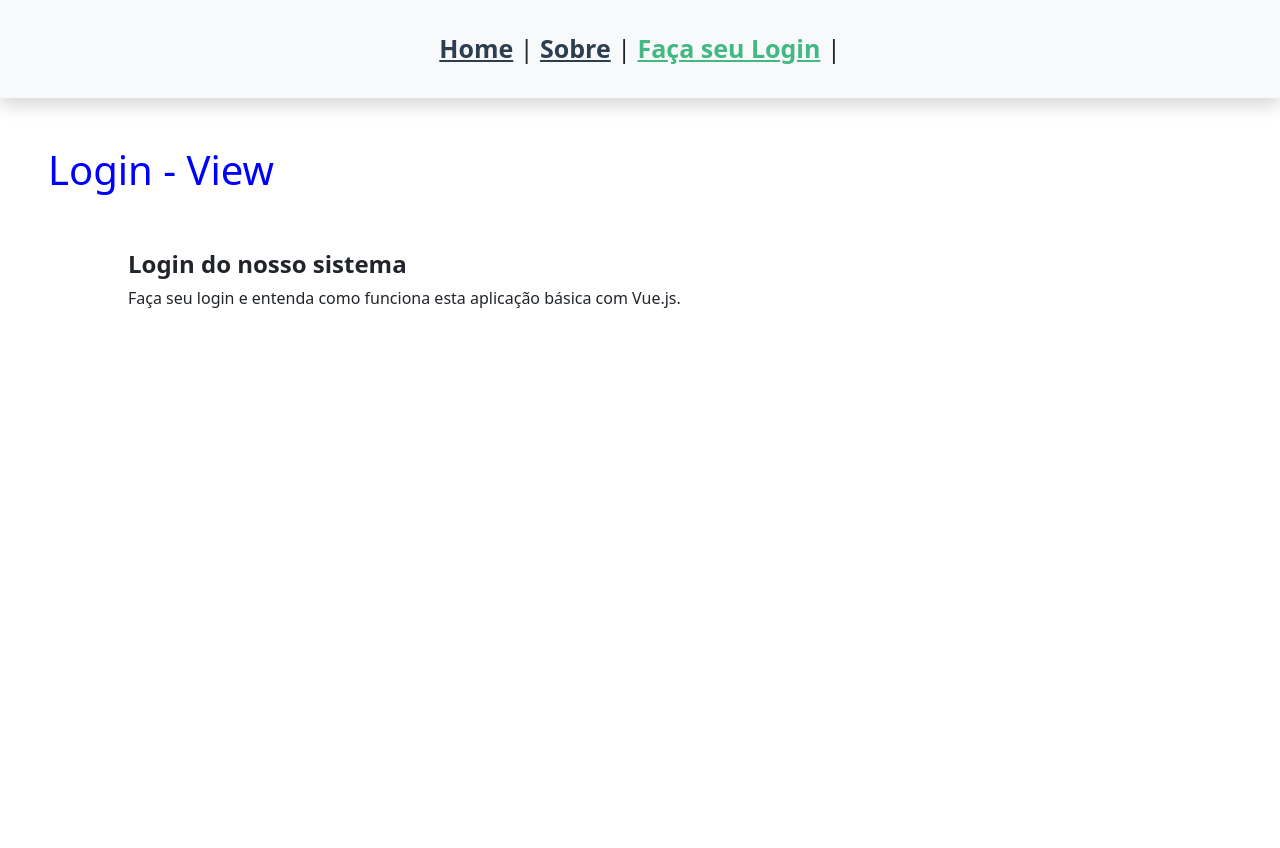
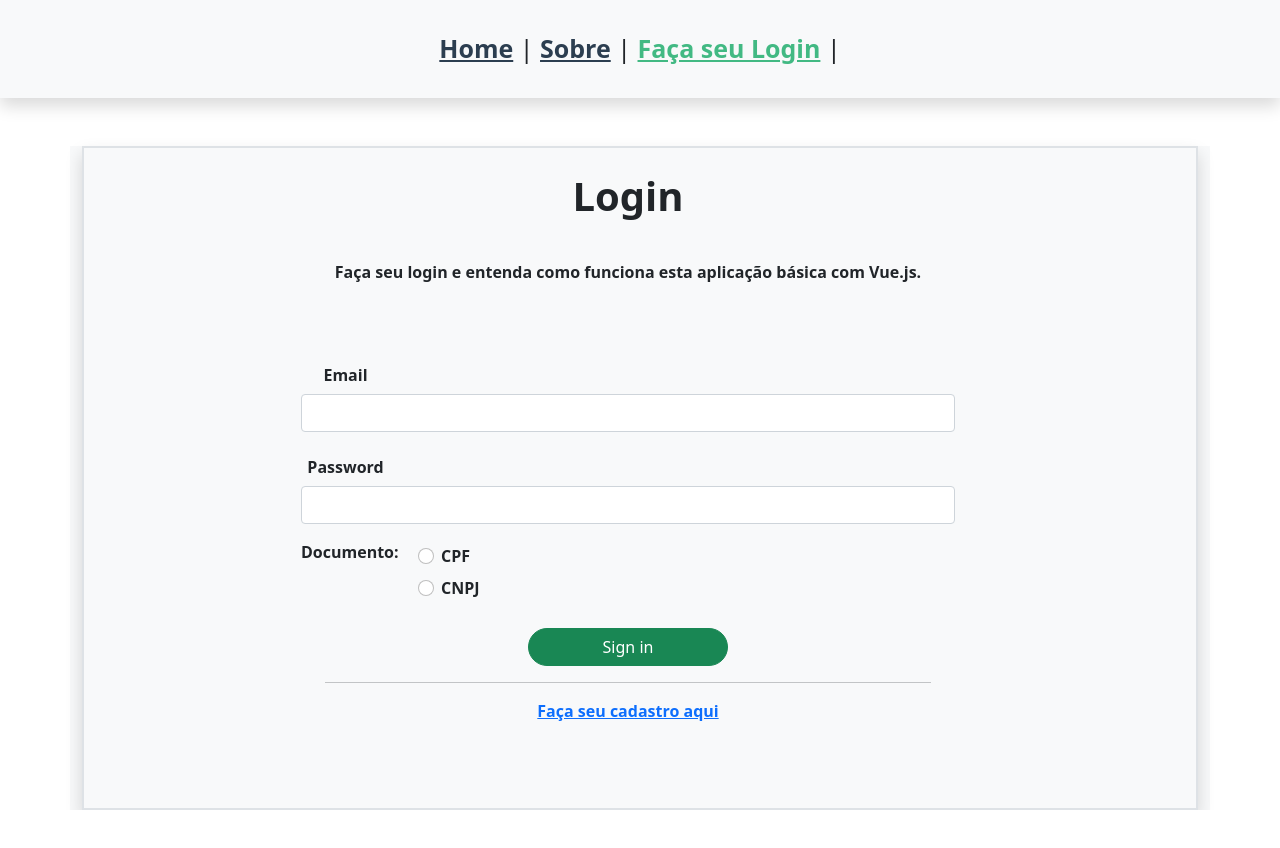
Before and after one commit to Victor-Potter/jukebox-front, a Vue app: page /login in a window 1280 px wide. Shown: the top 848 px of the page. After the commit the page ends 810 px from the top, so only its background shows below. Built offline with nearby package versions, Linux system fonts and the light colour scheme.

Commit message:
WIP.: page Login concluida.

```diff
--- a/src/assets/scss/_main.scss
+++ b/src/assets/scss/_main.scss
@@ -3,7 +3,6 @@
 #main {
     width: 100%;
     height: auto;
-    display: row;
 
     #content-home {
         font-size: 30px;
--- a/src/components/login/LoginComponent.vue
+++ b/src/components/login/LoginComponent.vue
@@ -1,15 +1,49 @@
 <template>
-    <div id="main" class="container-fluid mt-5">
+    <div id="main" class="container-fluid mt-5 shadow border border-2">
 
-        <div id="login" class="container m-4 row">
-            <div class="container-fluid m-2 col-sm-12 col-lg-12">
-                <h4 class="fw-bold">Login do nosso sistema</h4>
-                {{ msg }}
+        <div id="login" class="container row">
+
+            <div class="container mt-3 p-2 col-sm-12 col-lg-12">
+                <h1 class="fw-bold">Login</h1>
+                <div class="fw-bold mt-4 p-3">{{ msg }}</div>
             </div>
 
-            <div class="container-fluid m-2 col-sm-12 col-lg-12">
+            <div id="login-form" class="container-fluid p-5 col-sm-12 col-lg-12">
 
+                <form>
+                    <div class="row mb-3">
+                        <label for="inputEmail3" class="col-sm-2 col-form-label">Email</label>
+                        <div class="col-sm-12">
+                        <input type="email" class="form-control">
+                        </div>
+                    </div>
+                    <div class="row mb-3">
+                        <label for="inputPassword3" class="col-sm-2 col-form-label">Password</label>
+                        <div class="col-sm-12">
+                        <input type="password" class="form-control">
+                        </div>
+                    </div>
 
+                    <fieldset class="row mb-3">
+                        <legend class="col-form-label col-md-2 pt-0">Documento:</legend>
+                        <div class="col-md-10">
+                            <div id="login-check-btn" class="container p-1">
+                                <input class="form-check-input" type="radio" name="gridRadios" value="option1">
+                                <label class="form-check-label" for="gridRadios1">CPF</label>
+                            </div>
+                            <div id="login-check-btn" class="container p-1">
+                                <input class="form-check-input" type="radio" name="gridRadios" value="option2">
+                                <label class="form-check-label" for="gridRadios2">CNPJ</label>
+                            </div>
+                        </div>
+                    </fieldset>
+
+                    <div class="container mt-4">
+                    <button id="login-btn-submit" type="submit" class="btn btn-success">Sign in</button>
+                    <hr>
+                    <a href="#">Faça seu cadastro aqui</a>
+                    </div>
+                </form>
 
             </div>
         </div>
--- a/src/components/login/login.scss
+++ b/src/components/login/login.scss
@@ -1,12 +1,31 @@
 @import '@/assets/scss/_main';
 
 #main {
-    height: 80vh;
-}
+    text-align: center;
 
-#login-view {
+    #login-view {
 
-    h1{
-        color: blue;
+        h1{
+            color: blue;
+        }
+    }
+
+    #login-form {
+        width: 750px;
+        height: 500px;
+        font-weight: bold;
+
+        #login-check-btn {
+            text-align: left;
+
+            label {
+                margin-left: 7px;
+            }
+        }
+
+        #login-btn-submit {
+            width: 200px;
+            border-radius: 25px;
+        }
     }
 }
--- a/src/views/Login.vue
+++ b/src/views/Login.vue
@@ -1,14 +1,9 @@
 <template>
 
-    <div id="main" class="container-fluid mt-5">
-        <div id="login-view" class="container m-4">
-            <h1>Login - View</h1>
-
-            <LoginComponent
-                msg="Faça seu login e entenda como funciona esta aplicação básica com Vue.js."
-
-            />
-        </div>
+    <div id="main" class="container bg-light text-center">
+        <LoginComponent
+            msg="Faça seu login e entenda como funciona esta aplicação básica com Vue.js."
+        />
     </div>
 
 </template>
```
